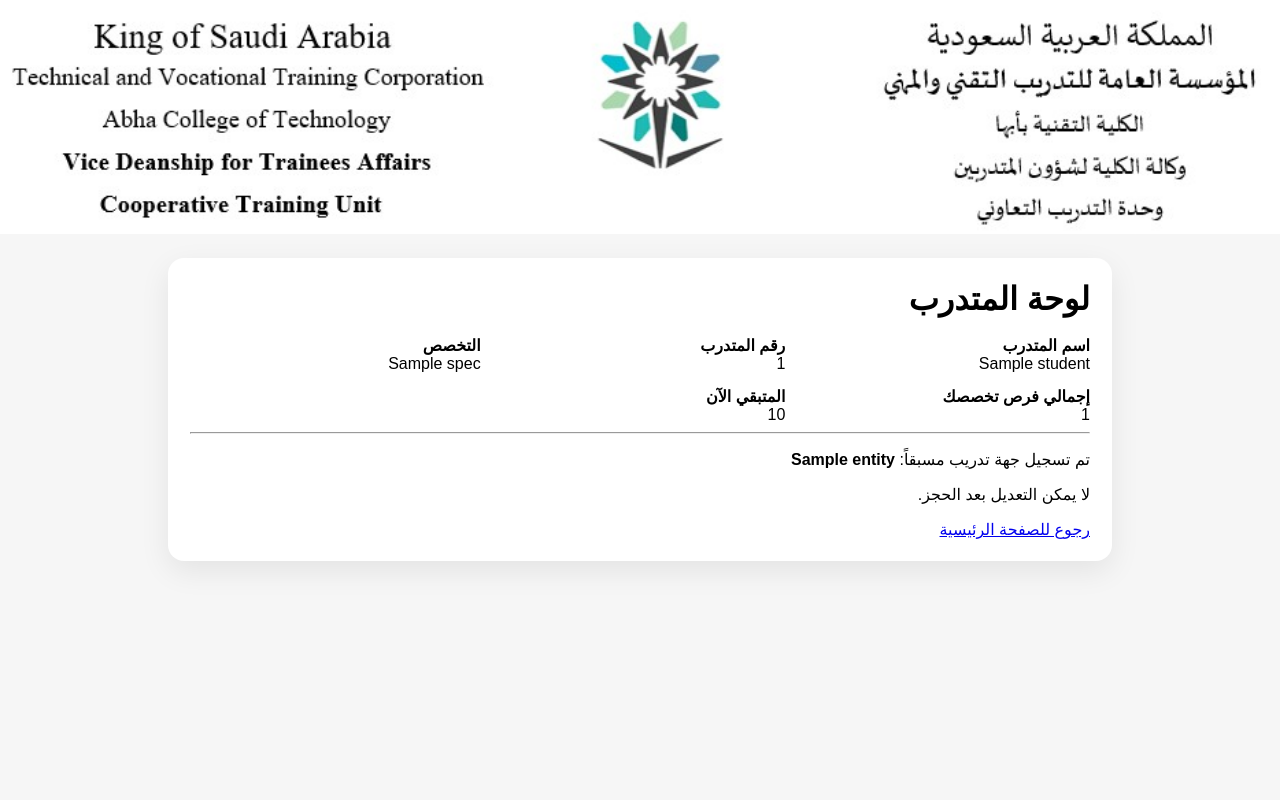
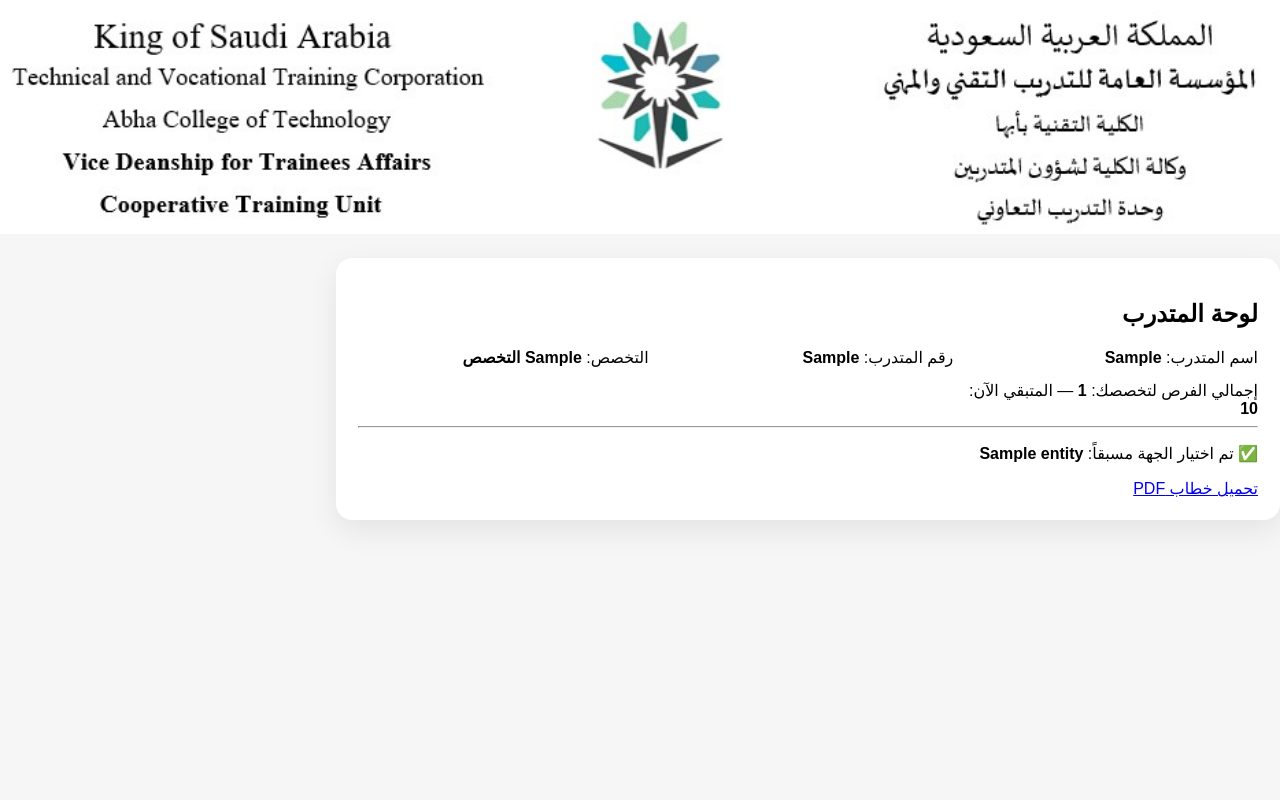
Before and after one commit to ctabha/coop-training, a Flask app: template templates/dashboard.html in a window 1280 px wide. Run offline with Flask 3, Linux system fonts and the light colour scheme; the template is opened without the code that fills it: most values are stand-ins (such as "Sample title", 1, 10 or a date in 2020).

Commit message:
Update dashboard.html

```diff
--- a/templates/dashboard.html
+++ b/templates/dashboard.html
@@ -2,67 +2,55 @@
 <html lang="ar" dir="rtl">
 <head>
   <meta charset="utf-8" />
-  <meta name="viewport" content="width=device-width, initial-scale=1" />
-  <link rel="stylesheet" href="{{ url_for('static', filename='style.css') }}">
   <title>لوحة المتدرب</title>
+  <link rel="stylesheet" href="/static/style.css">
 </head>
 <body>
 
-  <div class="page">
-    <div class="header-wrap">
-      <img class="header-img" src="{{ url_for('static', filename='header.jpg') }}" alt="header">
+  <!-- الهيدر أعلى الصفحة -->
+  <div class="page-header">
+    <img src="/static/header.jpg" alt="header" class="header-img">
   </div>
 
   <div class="card">
-      <h1>لوحة المتدرب</h1>
+    <h2>لوحة المتدرب</h2>
 
     {% if error %}
       <p class="error">{{ error }}</p>
     {% endif %}
 
-      {% if msg %}
-        <p class="msg">{{ msg }}</p>
-      {% endif %}
-
+    {% if trainee %}
       <div class="info">
-        <div><b>اسم المتدرب</b><br>{{ student.name }}</div>
-        <div><b>رقم المتدرب</b><br>{{ student.id }}</div>
-        <div><b>التخصص</b><br>{{ student.spec }}</div>
-        {% if total_for_spec is defined %}
-        <div><b>إجمالي فرص تخصصك</b><br>{{ total_for_spec }}</div>
-        <div><b>المتبقي الآن</b><br>{{ remaining_total }}</div>
-        {% endif %}
+        <div>اسم المتدرب: <b>{{ trainee["اسم المتدرب"] }}</b></div>
+        <div>رقم المتدرب: <b>{{ trainee["رقم المتدرب"] }}</b></div>
+        <div>التخصص: <b>{{ trainee["التخصص"] }}</b></div>
+        <div>إجمالي الفرص لتخصصك: <b>{{ total_spec }}</b> — المتبقي الآن: <b>{{ remaining_spec_total }}</b></div>
       </div>
 
       <hr>
 
-      {% if already and already.entity %}
-        <p>تم تسجيل جهة تدريب مسبقاً: <b>{{ already.entity }}</b></p>
-        <p>لا يمكن التعديل بعد الحجز.</p>
+      {% if my_assignment %}
+        <p>✅ تم اختيار الجهة مسبقاً: <b>{{ my_assignment["entity"] }}</b></p>
+        <a class="btn" href="/pdf/{{ trainee['رقم المتدرب'] }}">تحميل خطاب PDF</a>
       {% else %}
-
-        {% if entities|length == 0 %}
-          <p>لا توجد جهات تدريب متاحة حالياً.</p>
-        {% else %}
-          <form method="post">
-            <label for="entity">اختر جهة التدريب (يظهر المتبقي لكل جهة):</label>
-            <select name="entity" id="entity" required>
+        <form method="POST" action="/choose/{{ trainee['رقم المتدرب'] }}">
+          <label>اختر جهة التدريب (يظهر المتبقي لكل جهة):</label>
+          <select name="entity" required>
             <option value="">— اختر —</option>
-              {% for e, r, t in entities %}
-                <option value="{{ e }}">{{ e }} (المتبقي: {{ r }} / {{ t }})</option>
+            {% for o in options %}
+              {% if o.remaining > 0 %}
+                <option value="{{ o.entity }}">{{ o.entity }} (المتبقي: {{ o.remaining }})</option>
+              {% endif %}
             {% endfor %}
           </select>
 
-            <button type="submit">PDF حجز + طباعة</button>
+          <button class="btn" type="submit">تأكيد الاختيار</button>
         </form>
+
+        <p class="hint">بعد التأكيد ستتناقص الفرص تلقائياً لجميع المتدربين.</p>
       {% endif %}
 
     {% endif %}
-
-      <div style="margin-top:16px;">
-        <a href="{{ url_for('index') }}">رجوع للصفحة الرئيسية</a>
-      </div>
-    </div>
   </div>
 
 </body>
```
Lines whose indentation alone changed are shown as unchanged.
